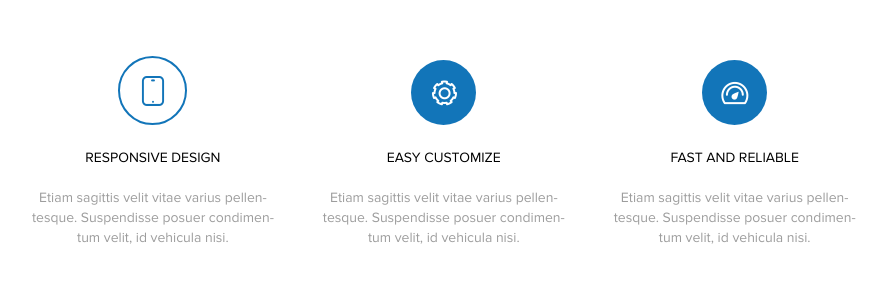
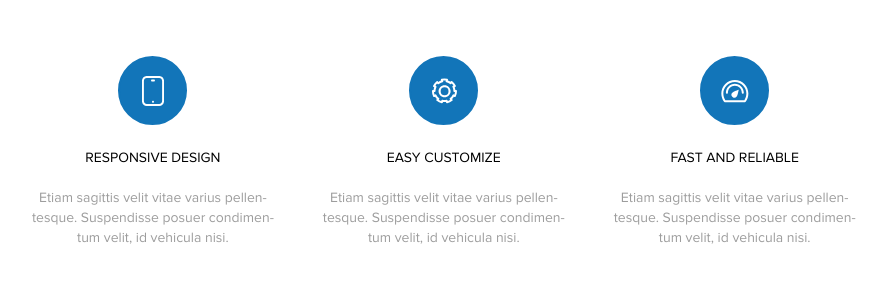
Before and after one commit to MaxZhuravel/PracticLayout1, a plain HTML site: page index.html in a window 1280 px wide. Shown: the whole page, without its empty margins (196-1078 px from the left). Drawn offline with Linux system fonts and the light colour scheme.

Commit message:
change icons format in png, add hover effect on icons

```diff
--- a/css/style.css
+++ b/css/style.css
@@ -16,16 +16,18 @@
   width: 65px;
   height: 65px;
   margin: 0 auto 21px;
+  display: flex;
+  justify-content: center;
+  align-items: center;
+  background: #1275b9;
+  border: 2px solid #1275b9;
 }
-.icon-1 {
-  border: 2px solid #1275b9;
-  background: url(../img/Tablet.png) center no-repeat;
+.icon:hover {
+  background: #ffffff;
 }
-.icon-2 {
-  background: #1275b9 url(../img/Settings.png) no-repeat center;
-}
-.icon-3 {
-  background: #1275b9 url(../img/Dashboard.png) no-repeat center;
+.icon:hover img {
+  filter: invert(36%) sepia(22%) saturate(4598%) hue-rotate(182deg)
+    brightness(89%) contrast(86%);
 }
 .title {
   font-size: 14px;
--- a/index.html
+++ b/index.html
@@ -11,7 +11,9 @@
   <body>
     <div class="wrap">
       <div class="column">
-        <div class="icon icon-1"></div>
+        <div class="icon">
+          <img src="img/tablet.svg" alt="tablet" />
+        </div>
         <h2 class="title">Responsive Design</h2>
         <p class="subtitle">
           Etiam sagittis velit vitae varius pellen-<br />tesque. Suspendisse
@@ -19,7 +21,9 @@
         </p>
       </div>
       <div class="column">
-        <div class="icon icon-2"></div>
+        <div class="icon">
+          <img src="img/Settings.svg" alt="settings" />
+        </div>
         <h2 class="title">Easy Customize</h2>
         <p class="subtitle">
           Etiam sagittis velit vitae varius pellen-<br />tesque. Suspendisse
@@ -27,7 +31,9 @@
         </p>
       </div>
       <div class="column">
-        <div class="icon icon-3"></div>
+        <div class="icon">
+          <img src="img/dashboard.svg" alt="dashboard" />
+        </div>
         <h2 class="title">Fast and reliable</h2>
         <p class="subtitle">
           Etiam sagittis velit vitae varius pellen-<br />tesque. Suspendisse
```
Also changed, not shown: img/Settings.svg (added), img/dashboard.svg (added), img/tablet.svg (added).
